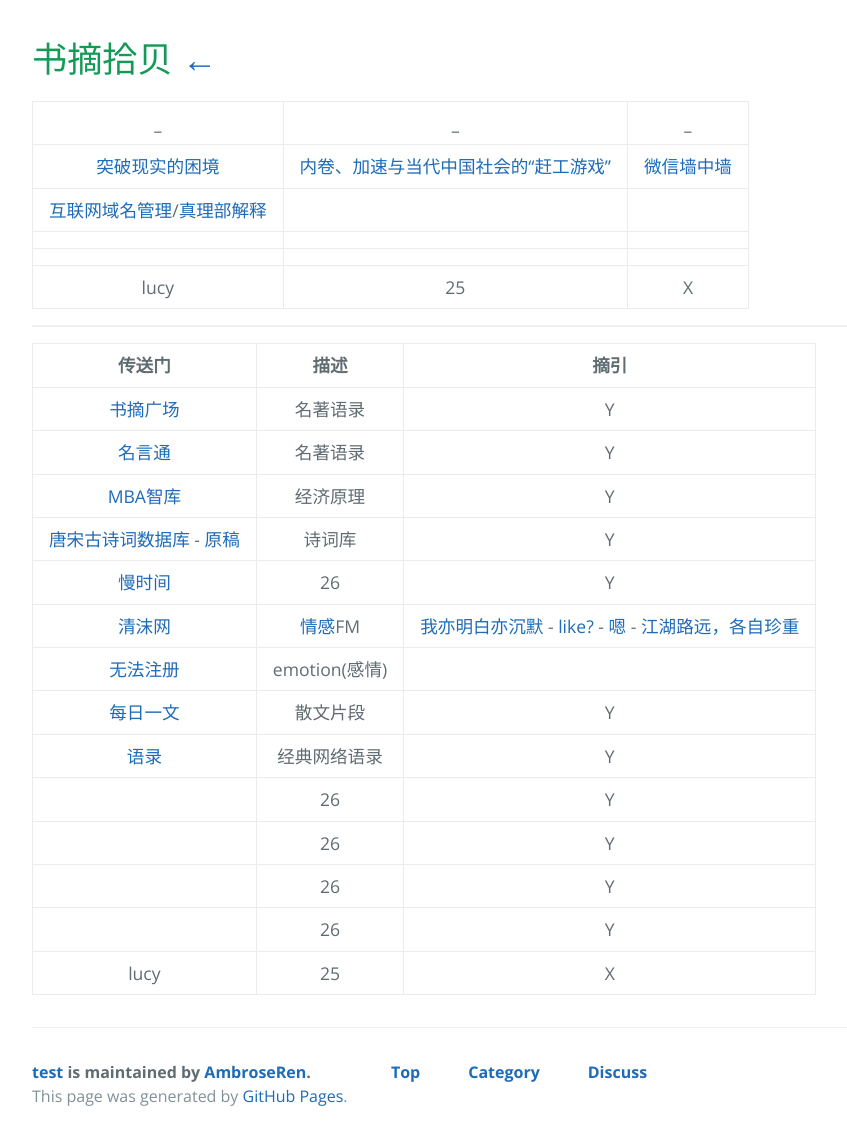
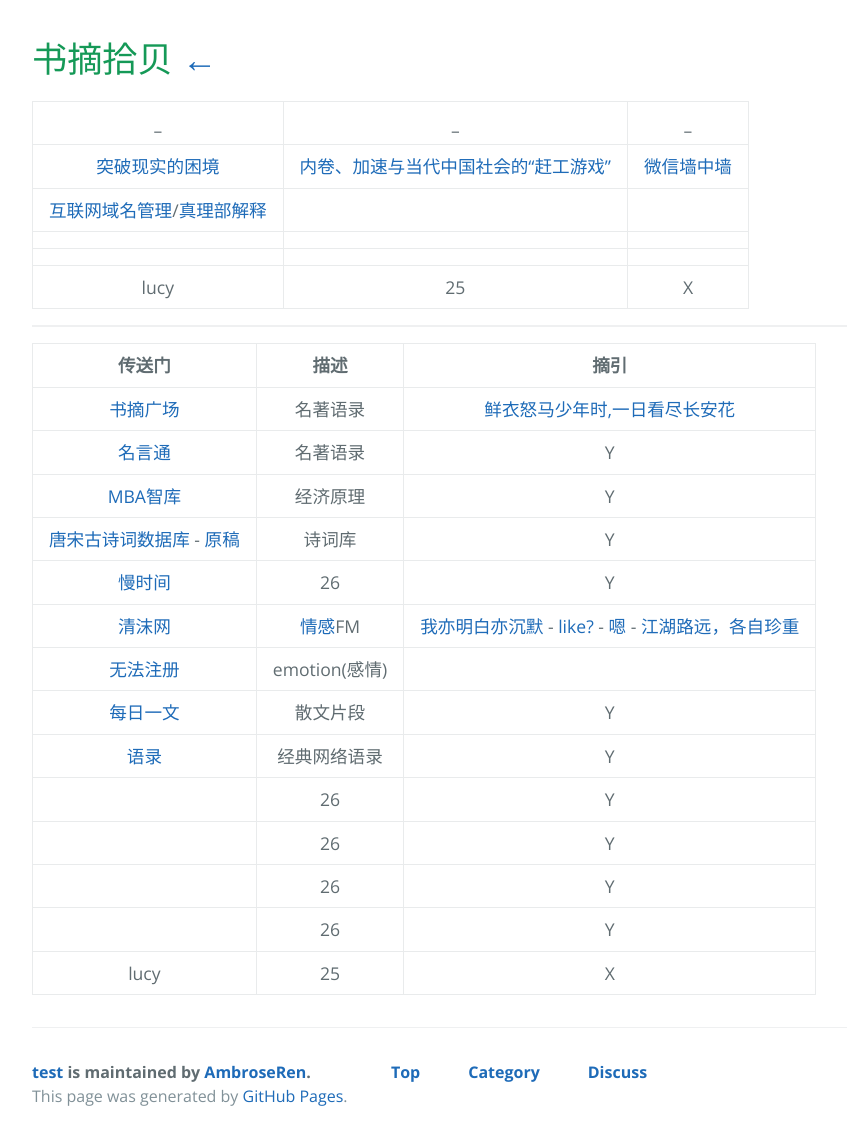
Before and after one commit to AmbroseRen/test, a Jekyll site: the page built from Library/excerpt.md, in a window 1280 px wide. Shown: the whole page, without its empty margins (192-1039 px from the left). Built offline with Jekyll 4.4.1, drawn with Linux system fonts in a browser that asks for light colours; our own code applies the rules of GitHub Pages for plain Markdown files; the repository's description, which GitHub fills in, is left out.

Commit message:
Update excerpt.md

```diff
--- a/Library/excerpt.md
+++ b/Library/excerpt.md
@@ -12,7 +12,7 @@
 
 | 传送门 | 描述 | 摘引 |
 |:---:|:---:|:---:|
-| [书摘广场](https://memo.bookfere.com/community/posts) | 名著语录 | Y |
+| [书摘广场](https://memo.bookfere.com/community/posts) | 名著语录 | [鲜衣怒马少年时,一日看尽长安花](https://www.mingyantong.com/ju/2873410) |
 | [名言通](https://www.mingyantong.com/) | 名著语录 | Y |
 | [MBA智库](https://wiki.mbalib.com/wiki/%E9%A6%96%E9%A1%B5) | 经济原理 | Y |
 | [唐宋古诗词数据库](https://shici.store/huajianji/) - [原稿](https://github.com/chinese-poetry/chinese-poetry) | 诗词库 | Y |
```
